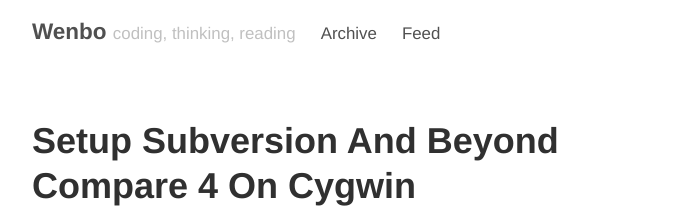
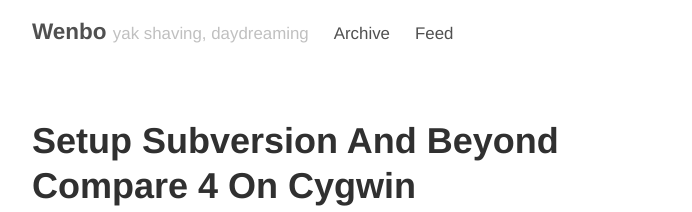
Before and after one commit to WenboYang/WenboYang.github.io, a Jekyll site: the page built from index.html, in a window 1280 px wide. Shown: the top 212 px of the page, without its empty margins (293-985 px from the left). Built offline with Jekyll 4.4.1, drawn with Linux system fonts in a browser that asks for light colours; Markdown is read by kramdown in place of the engine named in the settings; the list of posts is cut into pages by our own code.

Commit message:
Update _config.yml

```diff
--- a/_config.yml
+++ b/_config.yml
@@ -10,7 +10,7 @@ relative_permalinks: true
 
 # Setup
 title:               Wenbo
-tagline:             coding, thinking, reading
+tagline:             yak shaving, daydreaming
 url:                 http://wenboyang.github.com
 paginate:            1
 baseurl:             ""
```
